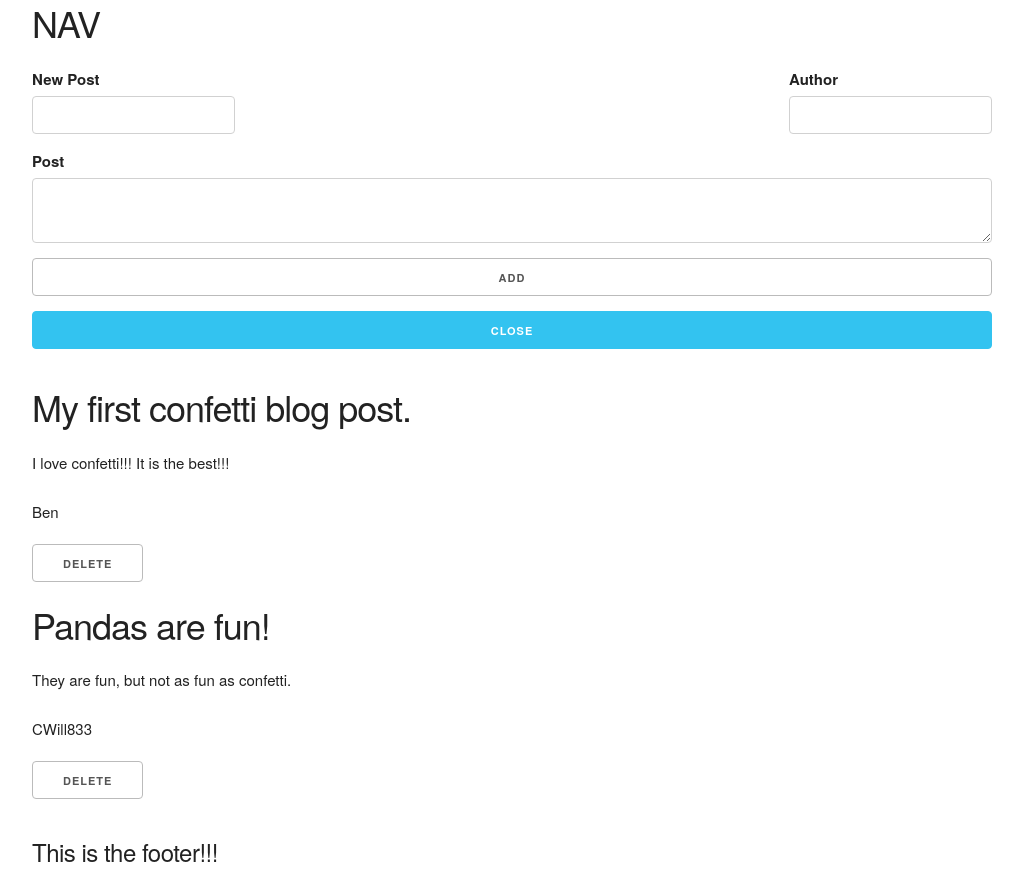
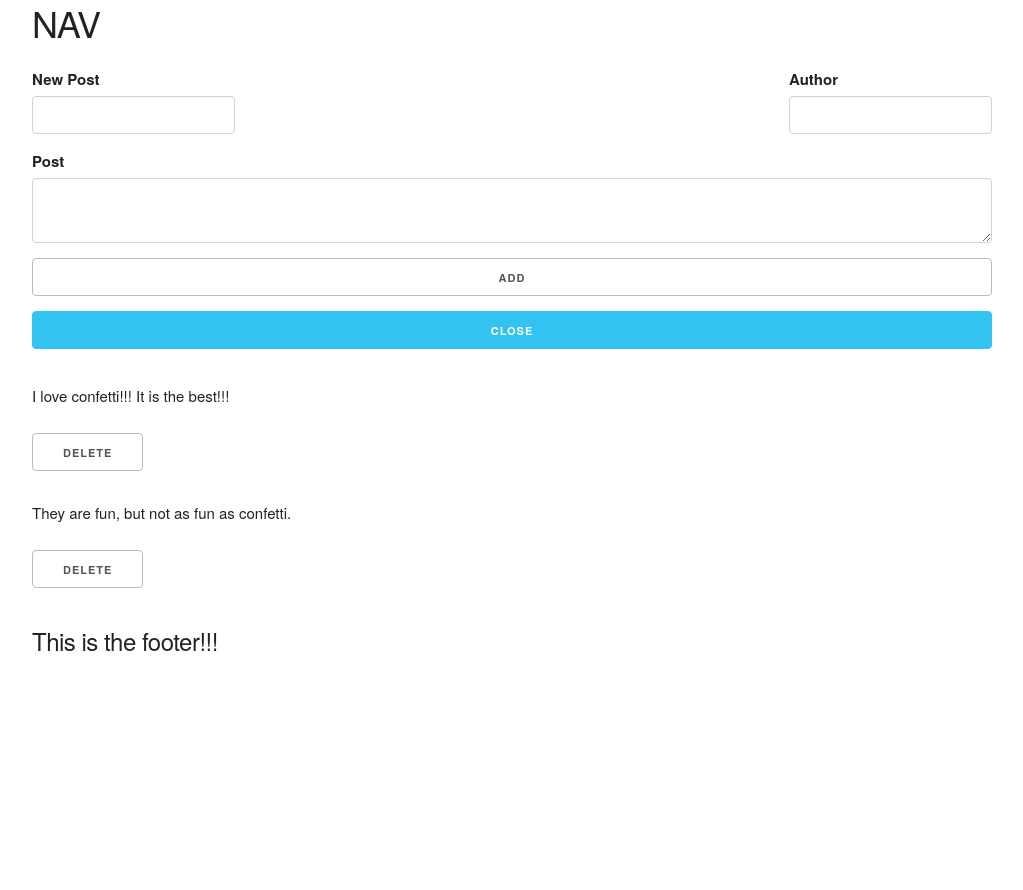
Before and after one commit to ManliestBen/morning-blog, a React (Create React App) app: page / in a window 1280 px wide. Shown: the whole page, without its empty margins (128-1151 px from the left). After the commit the page ends 800 px from the top, so only its background shows below. Built offline with nearby package versions, Linux system fonts and the light colour scheme.

Commit message:
separate Post as component

```diff
--- a/src/App.js
+++ b/src/App.js
@@ -3,6 +3,7 @@ import './App.css';
 import Nav from './Nav'
 import Footer from './Footer'
 import BlogForm from './BlogForm'
+import Post from './Post';
 
 class App extends Component {
 
@@ -48,12 +49,13 @@ class App extends Component {
     const title = <h1>Confetti Blog</h1>
     const composedPosts = this.state.posts.map((item, index) => {
       return (
-        <li key={index} className='post'>
-          <h3 className='postTitles'>{item.title}</h3>
-          <p>{item.content}</p>
-          <h6>{item.user}</h6>
-          <button onClick={() => this.handleDelete(index)}>Delete</button>
-        </li>
+        <Post key={index}
+              text={item.title}
+              author={item.author}
+              content={item.content}
+              handleClick={this.handleDelete}
+              id={index}
+              />
       )
     })
     return (
--- /dev/null
+++ b/src/Post.jsx
@@ -0,0 +1,24 @@
+import React from 'react';
+import PropTypes from 'prop-types';
+
+const Post = ({title, author, user, content, handleDelete, id}) => {
+    return (
+        <li key={id} className='post'>
+          <h3 className='postTitles'>{title}</h3>
+          <p>{content}</p>
+          <h6>{user}</h6>
+          <button onClick={() => this.handleDelete(id)}>Delete</button>
+        </li>
+    )
+}
+
+
+export default Post;
+
+Post.propTypes = {
+    title: PropTypes.string,
+    author: PropTypes.string,
+    content: PropTypes.string,
+    handleDelete: PropTypes.func,
+    id: PropTypes.string
+}
```
